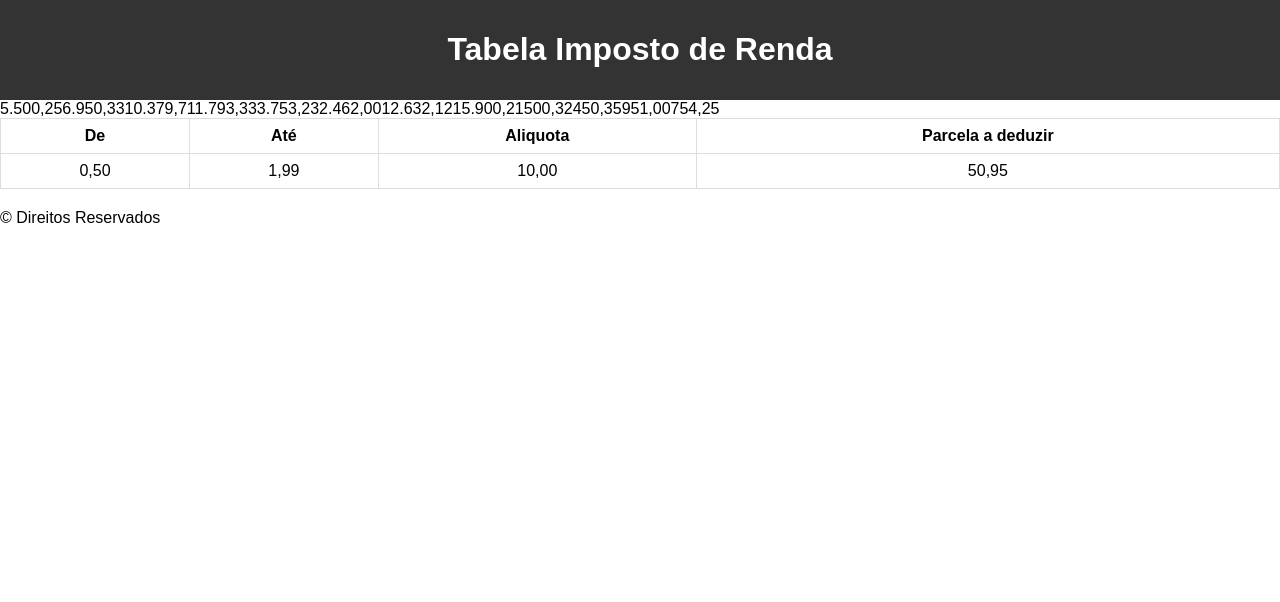
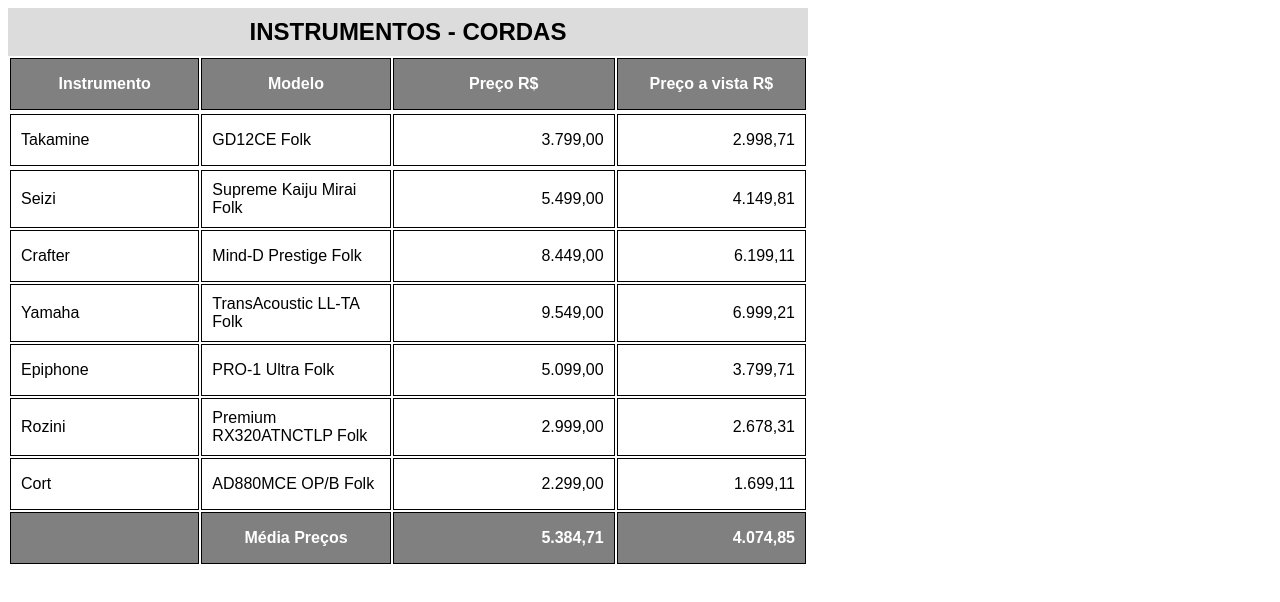
Before and after one commit to Leomachado96/Trabalho, a plain HTML site: page index.html in a window 1280 px wide. Drawn offline with Linux system fonts and the light colour scheme.

Commit message:
Add files via upload

```diff
--- /dev/null
+++ b/Tabela.css
@@ -0,0 +1,34 @@
+body {
+            font-family: Arial, Helvetica, sans-serif;
+
+        }
+
+        table {
+            width: 800px;
+            border: collapse;
+            table-layout: fixed;
+        }
+
+        td, th {
+            border: 1px solid black;
+            padding: 10px;
+            border: collapse;
+            height: 30px;
+        }
+
+        caption {
+            font-size: 1.5em;
+            font-weight: bold;
+            padding: 10px;
+            background-color: gainsboro;
+        }
+
+        thead,
+        tfoot {
+            background-color: gray;
+            color: white;
+        }
+
+        td.num {
+            text-align: right;
+        }
--- a/index.html
+++ b/index.html
@@ -1,58 +1,82 @@
 <!DOCTYPE html>
-<html lang="pt-br">
+<html lang="pt-BR">
+
 <head>
     <meta charset="UTF-8">
-    <title>Trabalho</title>
-    <link rel="stylesheet" href="style.css">
+    <meta name="viewport" content="width=device-width, initial-scale=1.0">
+    <title>Tabela Loja</title>
+    <link rel="stylesheet" href="Tabela.css">
+
 </head>
 
-<body class="content">
-    <main>
-        <header class="content-header">
-            <h1>Tabela Imposto de Renda</h1>
-        </header>
+<body>
 
-        <div>
-        <table class="content-table">
-            <tr class="content-line">
-                <th class="content-cel">De</th>
-                <th class="content-cel">Até</th>
-                <th class="content-cel">Aliquota</th>
-                <th class="content-cel">Parcela a deduzir</th>
+
+    <table>
+        <caption>INSTRUMENTOS - CORDAS</caption>
+        <thead>
+            <tr>
+                <th scope="col">Instrumento</th>
+                <th scope="col">Modelo</th>
+                <th scope="col" style="width: 200px;">Preço R$</th>
+                <th scope="col">Preço a vista R$</th>
             </tr>
-            <tr class="content-line">
-                <td class="content-item">0,50</td>
-                <td class="content-item">1,99</td>
-                <td class="content-item">10,00</td>
-                <td class="content-item">50,95</td>
+        </thead>
+        <tbody>
+            <tr></tr>
+            <tr>
+                <td>Takamine</td>
+                <td>GD12CE Folk</td>
+                <td class="num"> 3.799,00</td>
+                <td class="num"> 2.998,71</td>
+            <tr>
+            <tr>
+                <td>Seizi</td>
+                <td>Supreme Kaiju Mirai Folk</td>
+                <td class="num"> 5.499,00</td>
+                <td class="num"> 4.149,81</td>
             </tr>
-            <tr class="content-line">
-                <tr class="content-item">5.500,25</tr>
-                <tr class="content-item">6.950,33</tr>
-                <tr class="content-item">10.379,71</tr>
-                <tr class="content-item">1.793,33</tr>
+            <tr>
+                <td>Crafter</td>
+                <td>Mind-D Prestige Folk</td>
+                <td class="num"> 8.449,00</td>
+                <td class="num"> 6.199,11</td>
             </tr>
-            <tr class="content-line">
-                <tr class="content-item">3.753,23</tr>
-                <tr class="content-item">2.462,00</tr>
-                <tr class="content-item">12.632,12</tr>
-                <tr class="content-item">15.900,21</tr>
+            <tr>
+                <td>Yamaha</td>
+                <td>TransAcoustic LL-TA Folk</td>
+                <td class="num"> 9.549,00</td>
+                <td class="num"> 6.999,21</td>
             </tr>
-            <tr class="content-line">
-                <tr class="content-item">500,32</tr>
-                <tr class="content-item">450,35</tr>
-                <tr class="content-item">951,00</tr>
-                <tr class="content-item">754,25</tr>
+            <tr>
+                <td>Epiphone</td>
+                <td>PRO-1 Ultra Folk</td>
+                <td class="num"> 5.099,00</td>
+                <td class="num"> 3.799,71</td>
             </tr>
+            <tr>
+                <td>Rozini</td>
+                <td>Premium RX320ATNCTLP Folk</td>
+                <td class="num"> 2.999,00</td>
+                <td class="num"> 2.678,31</td>
+            </tr>
+            <tr>
+                <td>Cort</td>
+                <td>AD880MCE OP/B Folk</td>
+                <td class="num"> 2.299,00</td>
+                <td class="num">1.699,11</td>
+            </tr>
+        </tbody>
+        <tfoot>
+            <tr>
+                <td></td>
+                <th scope="row">Média Preços</th>
+                <td class="num"><strong>5.384,71</strong></td>
+                <td class="num"><strong>4.074,85</strong></td>
+            </tr>
+        </tfoot>
     </table>
 
-        <footer class="content-footer">
-            <p>&copy; Direitos Reservados</p>
+</body>
 
-        </footer>
-    </main>
-
-
-    </div>
-</body>
 </html>
```
Lines whose indentation alone changed are shown as unchanged.
